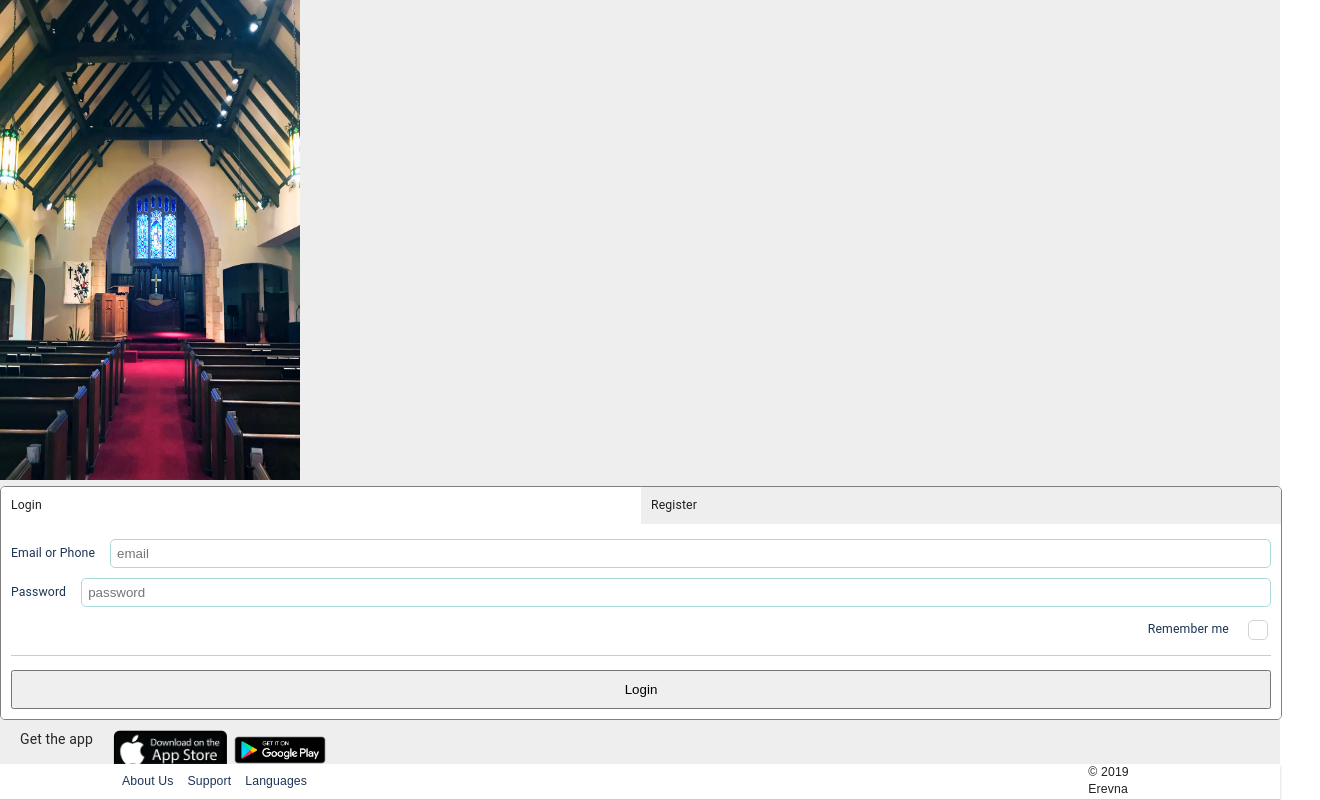
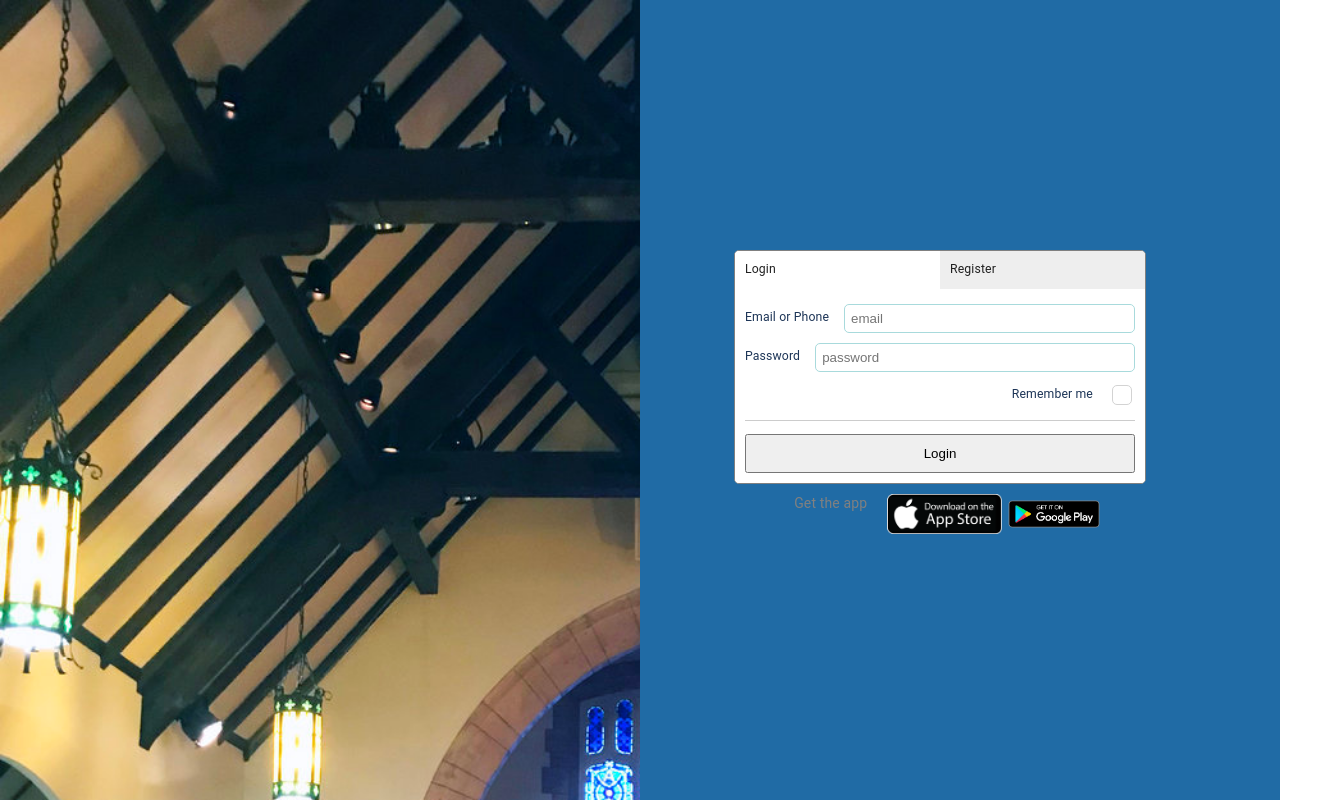
Before and after one commit to Titus1997/ErevnaApp, a React (Create React App) app: page / in a window 1280 px wide. Shown: the whole page, 1320 px wide, since content can reach past the window. Built offline with nearby package versions, Linux system fonts and the light colour scheme.

Commit message:
remaking

```diff
--- a/src/App.scss
+++ b/src/App.scss
@@ -4,6 +4,7 @@
 
 html, body{
     color: rgba(0, 0, 0, 0.87);
+    height:100%;
     margin: 0;
     font-size: 0.875rem;
     font-family: "Roboto", "Helvetica", "Arial", sans-serif;
@@ -11,6 +12,11 @@ html, body{
     line-height: 1.43;
     letter-spacing: 0.01071em;
     background-color: #fff;
+}
+
+#root{
+    height: 100%;
+    width: 100%;
 }
 
 .shadow {
@@ -28,7 +34,7 @@ html, body{
 }
 
 .left, .right {
-    width: 100%;
+    width: 50%;
     height: 100%;
 }
 
--- a/src/components/authentication/Authentication.scss
+++ b/src/components/authentication/Authentication.scss
@@ -1,7 +1,7 @@
 @import './../../theme.scss';
 
 .auth-view {
-    width: 100%;
+    width: 410px;
     border: 1px solid gray;
     background-color: #fefefe;
     border-radius: 5px;
--- a/src/components/authentication/Authentication.tsx
+++ b/src/components/authentication/Authentication.tsx
@@ -13,9 +13,6 @@ interface IAuthenticationState {
     tabToRender: TabType;
 }
 
-/**
- * @author Maier Bogdan
- */
 export default class AuthenticationView extends React.Component <IAuthenticationProps, IAuthenticationState> {
 
     public constructor (props: IAuthenticationProps) {
--- a/src/components/form/StaticForms.tsx
+++ b/src/components/form/StaticForms.tsx
@@ -22,9 +22,6 @@ export let RegisterForm:JSX.Element =
             {key: 're-password', label: 'Retype Password', type: 'password', placeholder: 'retype password'},
             {key: 'firstname', label: 'First Name', type: 'text', placeholder: 'first name'},
             {key: 'lastname', label: 'Last Name', type: 'text', placeholder: 'last name'},
-            genderSelectProps,
-            {key: 'address', label: 'Address', type: 'text', placeholder: 'address'},
-            {key: 'birthdate', label: 'Date of birth', type: 'date', placeholder: 'birth date'},
             {key: 'terms', type: 'checkbox', label: 'Terms and conditions'},
         ]}
         onSubmit = {(formData) => {
@@ -33,19 +30,15 @@ export let RegisterForm:JSX.Element =
             });
             var invite:string = '';
             var address: Address = {addressId:0, addressString:''};
-            var userregister:UserRegister = {emailPhone: '', password:'', firstName:'', lastName:'', gender:0, dateOfBirth:'', address: address};
+            var userregister:UserRegister = {emailPhone: '', password:'', firstName:'', lastName:''};
             formData.forEach(element => {
                 switch (element.key) {
                     case "emailPhone": userregister.emailPhone = element.value; break;
                     case "password": userregister.password = element.value; break;
                     case "firstName": userregister.firstName = element.value; break;
                     case "lastName": userregister.lastName = element.value; break;
-                    case "birthdate": userregister.dateOfBirth = element.value; break;
-                    case "address": address.addressString = element.value; break;
-                    case "gender": if(element.value=="Male") userregister.gender = 0; if(element.value=="Female") userregister.gender = 1; break;
                 }
             });
-            userregister.address = address;
 
             fetch(registerURL, {
                 method: "PUT",
--- a/src/views/landingPage/LandingPage.scss
+++ b/src/views/landingPage/LandingPage.scss
@@ -1,12 +1,26 @@
 @import './../../theme.scss';
 
 body{
-  background: $lightest-gray;
+  background: #206ba5;
 }
 
 .landing-page {
+  display: flex;
+  height: 100%;
 
-  height: 100%;
+  .home-background{
+      background-image:url('/assets/images/insidechurch.jpg');
+      background-attachment:fixed;
+      background-repeat: no-repeat;
+      background-size: cover;
+  }
+
+  .authentication-box{
+    display: flex;
+    align-items: center;
+    justify-content: center;
+    flex-direction: column;
+  }
 
   .container{
     display: flex;
--- a/src/views/landingPage/LandingPage.tsx
+++ b/src/views/landingPage/LandingPage.tsx
@@ -23,9 +23,7 @@ export default class LandingPage extends React.Component<ILandingPageProps, ILan
         var element = (<div></div>);
         if (localStorage.getItem("token") == null) {
             element = (
-                <div className='right landing-page-dialog'>
-                    <AuthenticationView />
-                    <Getapp/>
+                <div className='right landing-page-dialog authentication-box'>
                 </div>);
         }
         return element;
@@ -41,15 +39,16 @@ export default class LandingPage extends React.Component<ILandingPageProps, ILan
             return (
                 <div className='landing-page'>
                     {/*<Header />*/}
-                        <div className='left landing-page-content'>
-                            <div>
-                                {/*<h1> Erevna </h1>
-                                <h3> Find nearby christian communities </h3>*/}
-                                <img src={homeImage} className='homeImg'/>
-                            </div>
+                        <div className='left landing-page-content home-background'>
+                            {/*<h1> Erevna </h1>
+                            <h3> Find nearby christian communities </h3>
+                            <img src={homeImage} className='homeImg'/>*/}
                         </div>
-                        {this.renderAuthorization()}
-                    <Footer />
+                        <div className='right landing-page-content authentication-box'>
+                            <AuthenticationView />
+                            <Getapp/>
+                        </div>
+                    {/*<Footer />*/}
                 </div>
             );
         }
```
